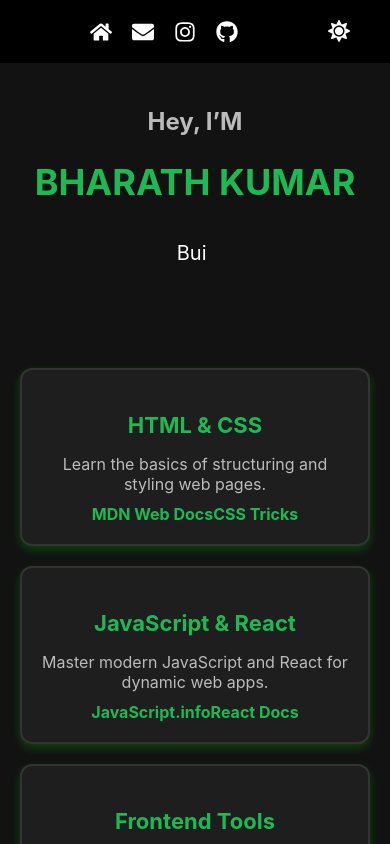
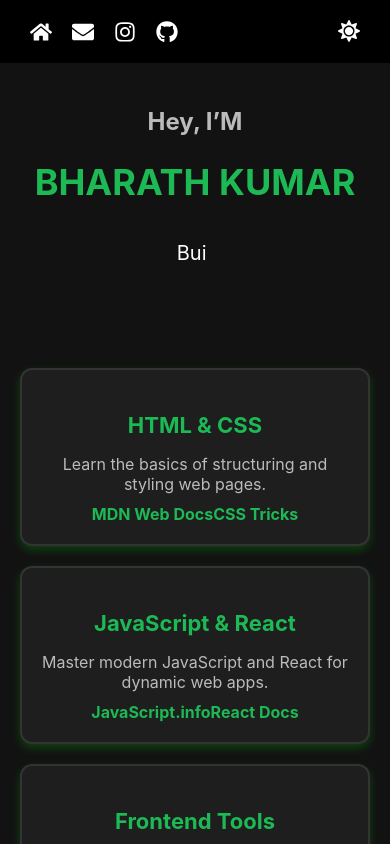
Before and after one commit to bharathkumar205/bharathkumar-Portfolio, a React (Create React App) app: page / in a window 390 px wide. Shown: the top 844 px of the page. Built offline with nearby package versions, Linux system fonts and the light colour scheme.

Commit message:
Navbar was Fixed his alignement

```diff
--- a/src/App.css
+++ b/src/App.css
@@ -77,8 +77,8 @@ body.light .nav-links a {
   border: none;
   color: white;
   font-size: 22px;
-  padding: 5px 10px;
-  padding-bottom: 0px;
+  padding: 0px;
+  padding-top : 5px;
   cursor: pointer;
   transition: color 0.3s;
 }
@@ -213,9 +213,10 @@ body.light .education-card p {
   }
 
   .nav-links {
-    margin: auto;
+    margin-right: auto;
     list-style: none;
     display: flex;
     gap: 20px;
   }
+
 }
```
